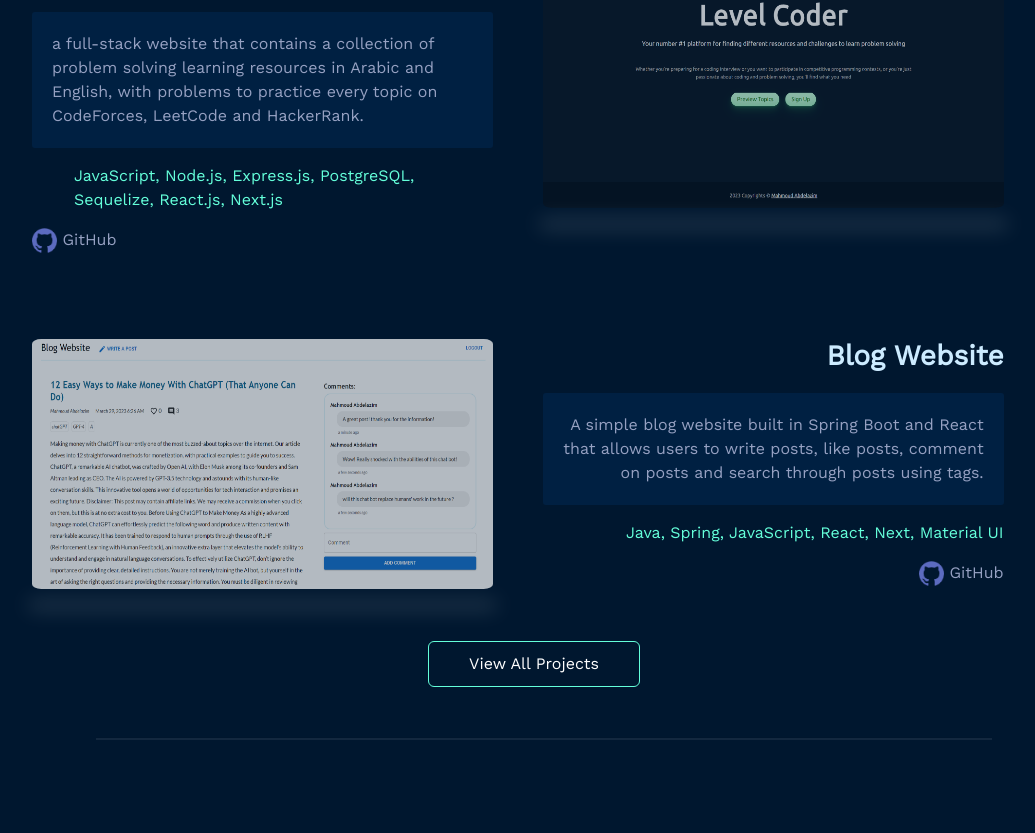
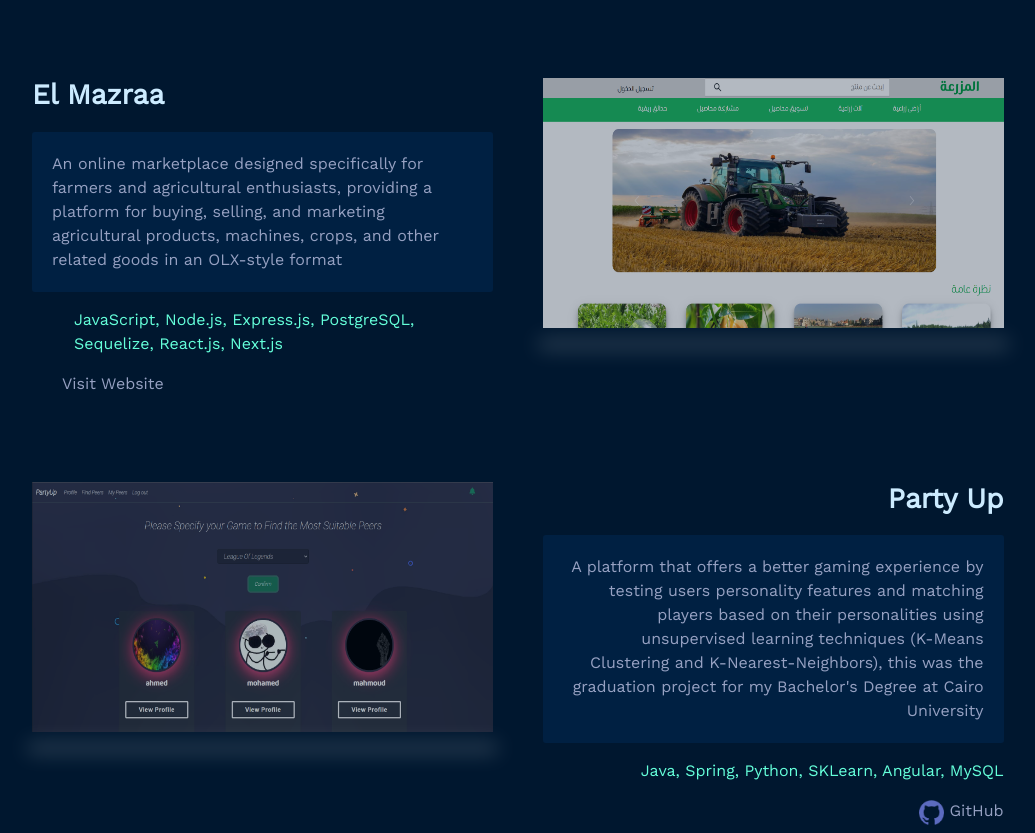
Before and after one commit to MahmoudAbdelazim/My-Portfolio, a Next.js app: page / in a window 1280 px wide. Shown: the part 3407-4240 px from the top of the page, without its empty margins (96-1131 px from the left). Built offline with nearby package versions, Linux system fonts and the light colour scheme.

Commit message:
Add Mazraa as a featured project

```diff
--- a/components/FeaturedProject/FeaturedProject.js
+++ b/components/FeaturedProject/FeaturedProject.js
@@ -1,16 +1,21 @@
-
-const FeaturedProjectImage = ({project}) => {
+const FeaturedProjectImage = ({ project }) => {
   return (
     <div className="featured-project-image">
-      <img src={project.imageLink} />
-      <hr className="line" />
+      <a className="featured-project-image-link" href={project.website ? project.website : project.githubLink} target="_blank">
+        <img src={project.imageLink} />
+        <hr className="line" />
+      </a>
     </div>
   );
 };
 
-const FeaturedProjectInfo = ({project, left}) => {
+const FeaturedProjectInfo = ({ project, left }) => {
   return (
-    <div className={left ? "featured-project-info left" : "featured-project-info right"}>
+    <div
+      className={
+        left ? "featured-project-info left" : "featured-project-info right"
+      }
+    >
       <h3 className="project-name">{project.name}</h3>
       <p className="project-desc">{project.desc}</p>
       <ul className="project-technologies">
@@ -19,9 +24,16 @@ const FeaturedProjectInfo = ({project, left}) => {
         })}
       </ul>
       <p className="project-github-link">
-        <a href={project.githubLink}>
-          <img className="github-logo" src="/images/github.png" /> GitHub
-        </a>
+        {project.githubLink && (
+          <a href={project.githubLink}>
+            <img className="github-logo" src="/images/github.png" /> GitHub
+          </a>
+        )}
+        {project.website && (
+          <a className="project-website" href={project.website}>
+            Visit Website
+          </a>
+        )}
       </p>
     </div>
   );
@@ -32,12 +44,12 @@ const FeaturedProject = ({ project, left }) => {
     <div className="featured-project-container">
       {left ? (
         <div>
-          <FeaturedProjectInfo project={project} left={left}/>
+          <FeaturedProjectInfo project={project} left={left} />
           <FeaturedProjectImage project={project} />
         </div>
       ) : (
         <div>
-          <FeaturedProjectImage project={project} left={left}/>
+          <FeaturedProjectImage project={project} left={left} />
           <FeaturedProjectInfo project={project} />
         </div>
       )}
--- a/components/FeaturedProjects/FeaturedProjects.js
+++ b/components/FeaturedProjects/FeaturedProjects.js
@@ -7,25 +7,37 @@ const FeaturedProjects = () => {
   useEffect(() => {
     let proj = [
       {
+        name: "Level Coder",
+        desc: "A full-stack website that serves as a comprehensive collection of problem-solving learning resources in both Arabic and English. The website features problems to practice every topic on popular coding platforms such as CodeForces, LeetCode, and HackerRank. The platform aims to help users enhance their problem-solving skills and prepare for technical interviews. The website offers a user-friendly interface that allows users to easily filter problems based on their difficulty level, topic, platform, and language.",
+        githubLink: "https://github.com/MahmoudAbdelazim/Level-Coder-Frontend",
+        website: "https://level-coder.onrender.com",
+        imageLink: "/images/projects/level-coder.png",
+        technologies: [
+          "JavaScript, Node.js, Express.js, PostgreSQL, Sequelize, React.js, Next.js",
+        ],
+      },
+      {
+        name: "El Mazraa",
+        desc: " An online marketplace designed specifically for farmers and agricultural enthusiasts, providing a platform for buying, selling, and marketing agricultural products, machines, crops, and other related goods in an OLX-style format",
+        website: "https://mazraa-fv3c9.ondigitalocean.app",
+        imageLink: "/images/projects/mazraa.png",
+        technologies: [
+          "JavaScript, Node.js, Express.js, PostgreSQL, Sequelize, React.js, Next.js",
+        ]
+      },
+      {
         name: "Party Up",
-        desc: "A platform that offers a better gaming experience by testing users personality features and matching players based on their personalities using unsupervised learning techniques (K-Means Clustering and K-Nearest-Neighbors), this was the graduation project for my Bachelor's Degree from Cairo University",
+        desc: "A platform that offers a better gaming experience by testing users personality features and matching players based on their personalities using unsupervised learning techniques (K-Means Clustering and K-Nearest-Neighbors), this was the graduation project for my Bachelor's Degree at Cairo University",
         githubLink: "https://github.com/MahmoudAbdelazim/Party-Up/",
         imageLink: "/images/projects/party-up.png",
         technologies: ["Java, Spring, Python, SKLearn, Angular, MySQL"],
-      },
-      {
-        name: "Level Coder",
-        desc: "a full-stack website that contains a collection of problem solving learning resources in Arabic and English, with problems to practice every topic on CodeForces, LeetCode and HackerRank.",
-        githubLink: "https://github.com/MahmoudAbdelazim/Level-Coder-Frontend",
-        imageLink: "/images/projects/level-coder.png",
-        technologies: ["JavaScript, Node.js, Express.js, PostgreSQL, Sequelize, React.js, Next.js"],
       },
       {
         name: "Blog Website",
         desc: "A simple blog website built in Spring Boot and React that allows users to write posts, like posts, comment on posts and search through posts using tags.",
         githubLink: "https://github.com/MahmoudAbdelazim/Blog-Website/",
         imageLink: "/images/projects/blog-website.png",
-        technologies: ["Java, Spring, JavaScript, React, Next, Material UI"],
+        technologies: ["Java, Spring, JavaScript, React.js, Next.js, Material UI"],
       },
     ];
     setProjects(proj);
--- a/public/css/styles.css
+++ b/public/css/styles.css
@@ -49,7 +49,7 @@ h3 {
 .line {
   border: 0;
   height: 0;
-  box-shadow: 0 0 20px 3px white;
+  box-shadow: 0 0 20px 4px white;
 }
 
 .section-head {
@@ -248,8 +248,6 @@ ul.right {
   padding: 0 15%;
 }
 
-
-
 .featured-project-image {
   width: 45%;
   display: inline-block;
@@ -259,7 +257,6 @@ ul.right {
 .featured-project-image img {
   width: 100%;
   height: 250px;
-  border-radius: 2%;
   opacity: 0.7;
   transition: 0.2s;
 }
@@ -305,13 +302,20 @@ ul.right {
 .project-github-link a {
   text-decoration: none;
   color: #96a1c2;
+  display: inline-block;
 }
 
 .project-github-link a:hover {
   color: #c5d3ff;
 }
+
 .github-logo {
   width: 25px;
+}
+
+.project-website {
+  display: inline-block;
+  margin-left: 30px;
 }
 
 .projects-button-container {
```
Also changed, not shown: public/images/projects/mazraa.png (added).
